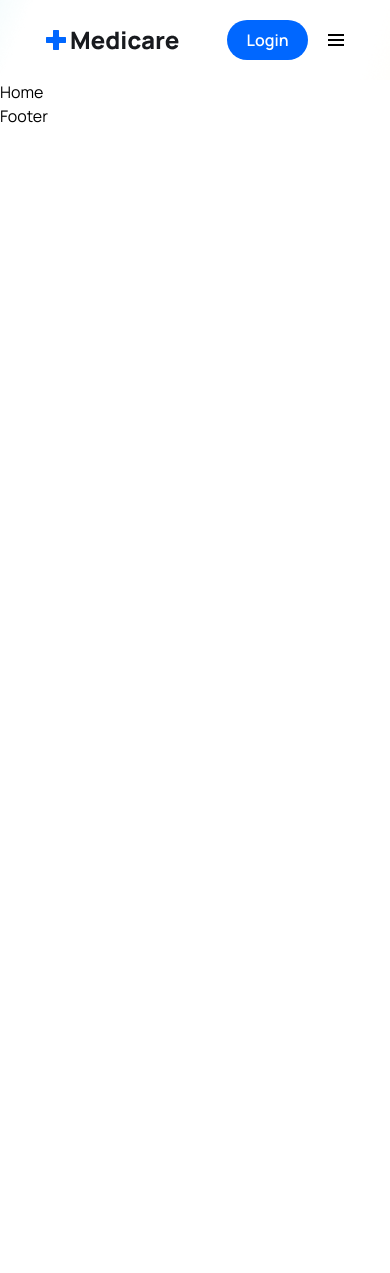
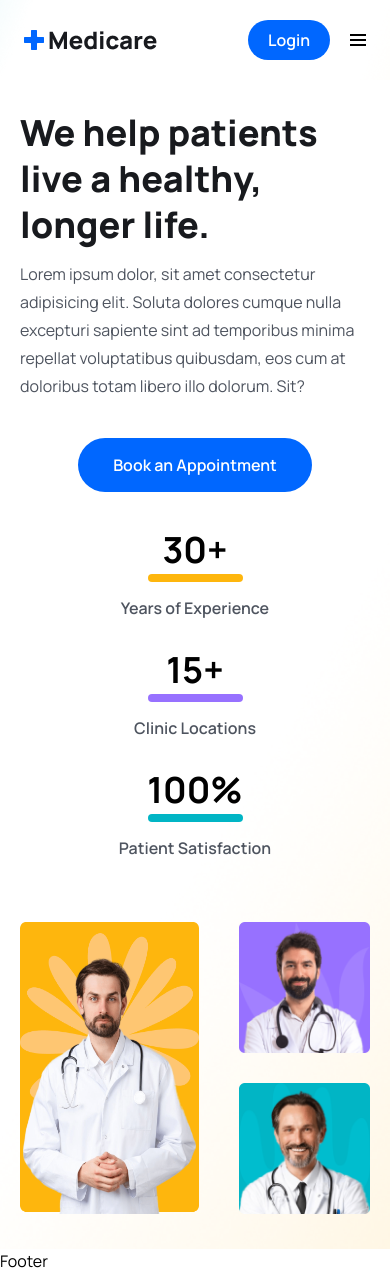
Before and after one commit to dushyant2909/Medicare-Booking, a React (Vite) app in the folder frontend/: page / in a window 390 px wide. Before the commit the page ends 844 px from the top, so only its background shows below. Built offline with nearby package versions, Linux system fonts and the light colour scheme.

Commit message:
Started hero section

```diff
--- a/frontend/src/App.css
+++ b/frontend/src/App.css
@@ -17,7 +17,7 @@
   position: sticky;
   top: 0;
   left: 0;
-  z-index: 99999;
+  z-index: 9999;
   box-shadow: 3px 3px -8px 3px #ddd;
 }
 
@@ -31,6 +31,8 @@
     z-index: 100;
     background: #00000084;
     display: none;
+    transition: transform 0.4s ease;
+    transform: translateX(-100%);
   }
 
   .menu {
@@ -39,7 +41,6 @@
     position: absolute;
     top: 0;
     left: 0;
-    transition: transform 1s ease-in-out;
     background: #fff;
     z-index: 200;
     flex-direction: column;
@@ -47,7 +48,9 @@
     align-items: center;
     line-height: 30px;
   }
+
   .show__menu {
     display: block;
+    transform: translateX(0);
   }
 }
--- a/frontend/src/components/Header/Header.jsx
+++ b/frontend/src/components/Header/Header.jsx
@@ -25,39 +25,19 @@
 
 const Header = () => {
   //Navbar
-
-  const headerRef = useRef(null)
   const menuRef = useRef(null)
-
-  const handleStickyHeader = () => {
-    window.addEventListener('scroll', () => {
-      if (document.body.scrollTop > 80 || document.documentElement.scrollTop > 80) {
-        headerRef.current.classList.add('sticky__header')
-      }
-      else {
-        headerRef.current.classList.remove('sticky__header')
-      }
-    })
-  }
-
-  useEffect(() => {
-    handleStickyHeader()
-
-    return () => window.removeEventListener('scroll', handleStickyHeader)
-  });
 
   const toggleMenu = () => menuRef.current.classList.toggle('show__menu')
 
 
   return (
-    <header className='header flex items-center' ref={headerRef}>
+    <header className='header flex items-center sticky__header '>
       <div className="container">
-        <div className="flex items-center justify-around">
+        <div className="flex items-center justify-between lg:justify-around">
           {/* ----------- Logo ---------------- */}
           <Link to={'/'} className='p-1'>
             <img src={logo} alt="Company Logo" />
           </Link>
-
           {/*------------ Menu options ------------ */}
           <div className="navigation" ref={menuRef} onClick={toggleMenu}>
             <ul className="menu flex items-center gap-[2.2rem]">
--- a/frontend/src/index.css
+++ b/frontend/src/index.css
@@ -24,8 +24,12 @@
   }
 
   .header {
-    @apply bg-[url('./assets/images/mask.png')] bg-center bg-no-repeat bg-cover w-full
+    @apply bg-[url('./assets/images/mask.png')] bg-white bg-center bg-no-repeat bg-cover w-full
     h-[80px] leading-[100px];
+  }
+
+  .hero__section {
+    @apply bg-[url('./assets/images/hero-bg.png')] bg-center bg-no-repeat bg-cover;
   }
 }
 
--- a/frontend/src/pages/Home.jsx
+++ b/frontend/src/pages/Home.jsx
@@ -1,8 +1,67 @@
 import React from 'react'
+import heroImg01 from '../assets/images/hero-img01.png'
+import heroImg02 from '../assets/images/hero-img02.png'
+import heroImg03 from '../assets/images/hero-img03.png'
 
 const Home = () => {
   return (
-    <div>Home</div>
+    <>
+      {/* ----------Hero Section------------- */}
+      <section className='hero__section pt-[30px] 2xl:h-[800px]'>
+        <div className="container lg:px-[125px]">
+          <div className="flex flex-col lg:flex-row gap-[60px] lg:gap-[90px] items-center justify-between">
+            {/* ---------Hero Content----------- */}
+            <div>
+              <div className="lg:w-[570px]">
+                <h1 className="text-[36px] leading-[46px] text-headingColor
+                  font-[800] md:text-[60px] md:leading-[70px]">We help patients live a healthy, longer life.</h1>
+                <p className="text__para">Lorem ipsum dolor, sit amet consectetur adipisicing elit. Soluta dolores cumque nulla excepturi sapiente sint ad temporibus minima repellat voluptatibus quibusdam, eos cum at doloribus totam libero illo dolorum. Sit?</p>
+                <div className="flex justify-center lg:justify-start">
+                  <button className="btn">Book an Appointment</button>
+                </div>
+              </div>
+
+              {/* -------Hero Counter--------- */}
+              <div className="mt-[30px] lg:mt-[40px] flex flex-col lg:flex-row lg:items-center gap-5 lg:gap-[30px]">
+                <div className="flex flex-col items-center justify-center">
+                  <h2 className="text-[36px] leading-[56px] lg:text-[44px] lg:leading-[54px] font-[700]">30+</h2>
+                  <span className="w-[95px] h-2 bg-yellowColor rounded-full block mt-[-4px]"></span>
+                  <p className="text__para font-semibold">Years of Experience</p>
+                </div>
+
+                <div className="flex flex-col items-center justify-center">
+                  <h2 className="text-[36px] leading-[56px] lg:text-[44px] lg:leading-[54px] font-[700]">15+</h2>
+                  <span className="w-[95px] h-2 bg-purpleColor rounded-full block mt-[-4px]"></span>
+                  <p className="text__para font-semibold">Clinic Locations</p>
+                </div>
+                <div className="flex flex-col items-center justify-center">
+                  <h2 className="text-[36px] leading-[56px] lg:text-[44px] lg:leading-[54px] font-[700]">100%</h2>
+                  <span className="w-[95px] h-2 bg-irisBlueColor rounded-full block mt-[-4px]"></span>
+                  <p className="text__para font-semibold">Patient Satisfaction</p>
+                </div>
+              </div>
+
+
+
+            </div>
+
+            {/* ----------Hero Content Images-------- */}
+            <div className="flex justify-center gap-10 lg:mb-20">
+              <div className="">
+                <img src={heroImg01} alt="Doctor avatar" className='w-full h-full' />
+              </div>
+              <div className="flex flex-col justify-center">
+                <img src={heroImg02} alt="" className='w-full mb-[30px]' />
+                <img src={heroImg03} alt="" className='w-full' />
+              </div>
+            </div>
+          </div>
+        </div>
+      </section>
+      {/* ----------Hero Section ends---------- */}
+
+
+    </>
   )
 }
 
```
